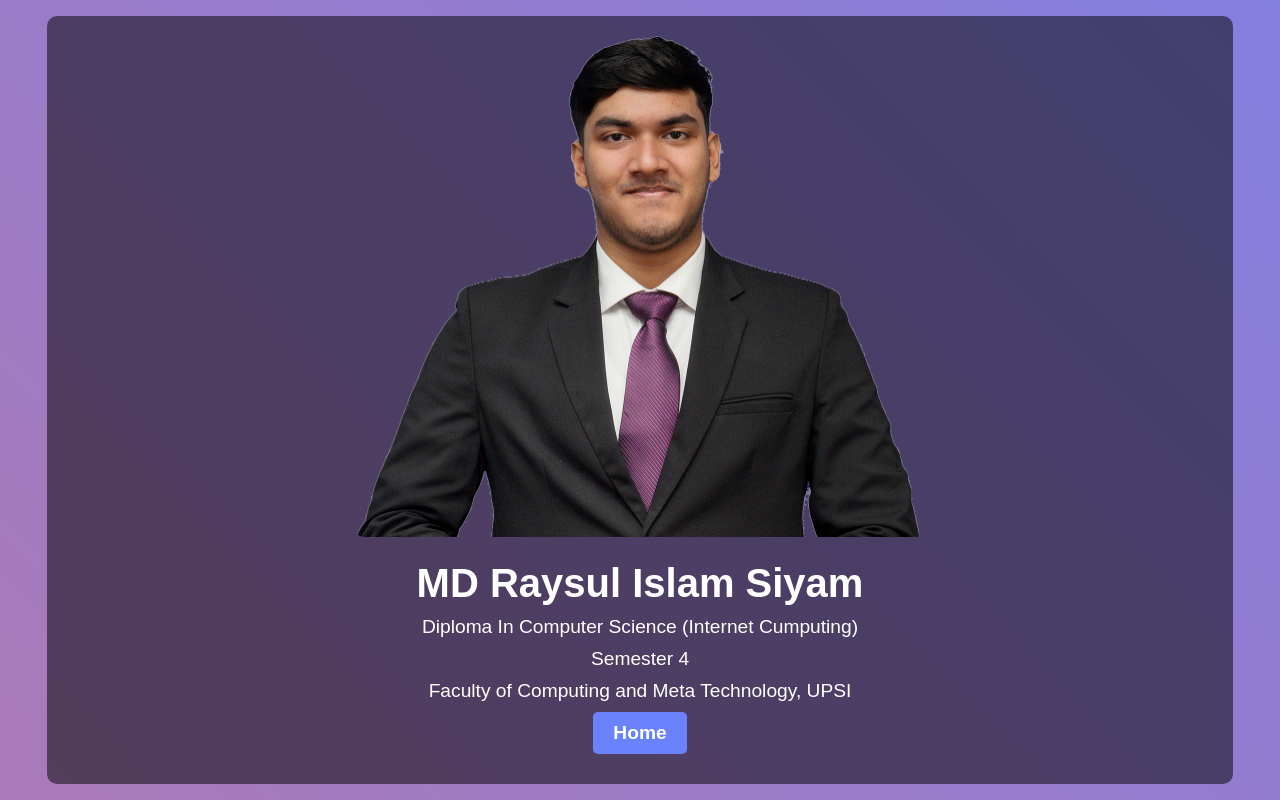
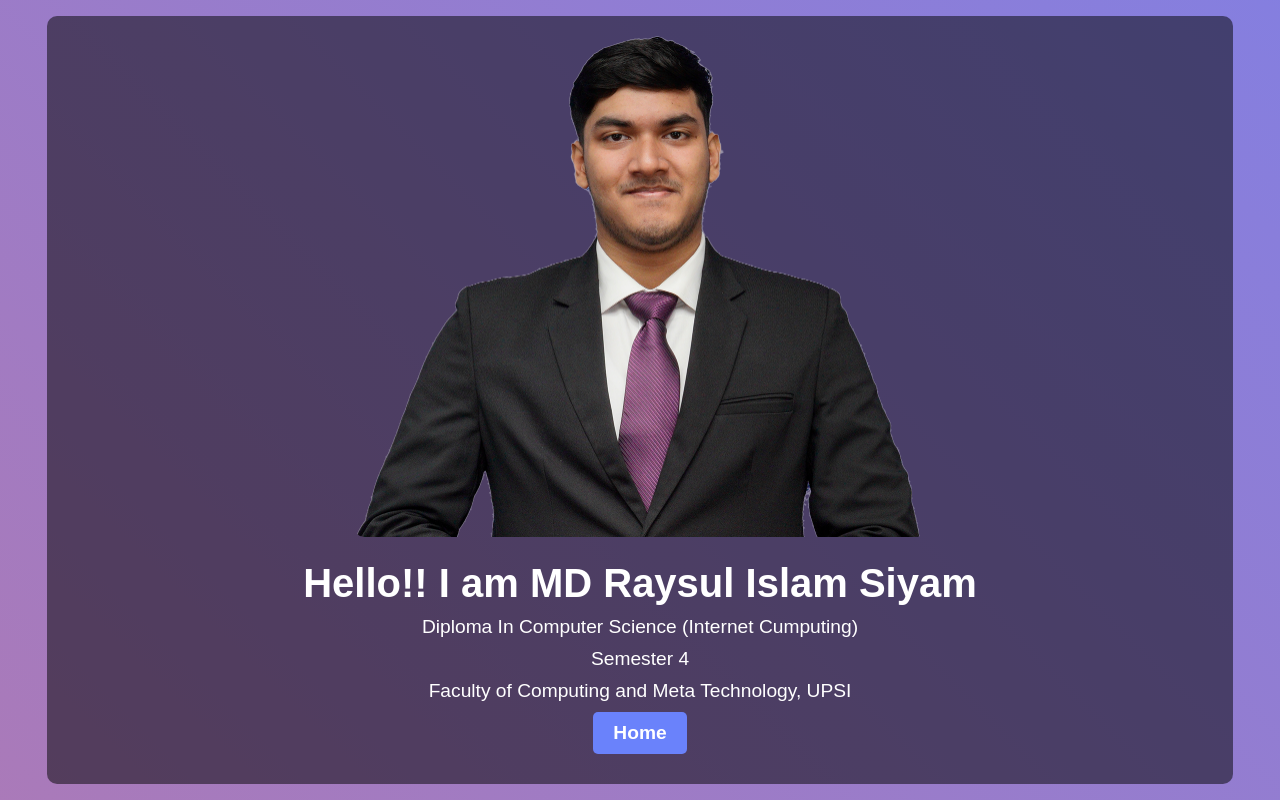
Before and after one commit to raysul05/WebMe, a plain HTML site: page index.html in a window 1280 px wide. Drawn offline with Linux system fonts and the light colour scheme.

Commit message:
Update index.html

```diff
--- a/index.html
+++ b/index.html
@@ -9,7 +9,7 @@
 <body>
     <div class="container" >
         <img src="assets/siyamm.png" alt="Center Image" class="center-image">
-        <h1>MD Raysul Islam Siyam</h1>
+        <h1>Hello!! I am MD Raysul Islam Siyam</h1>
         <p>Diploma In Computer Science (Internet Cumputing)</p>
         <p>Semester 4</p>
         <p>Faculty of Computing and Meta Technology, UPSI</p>
```
